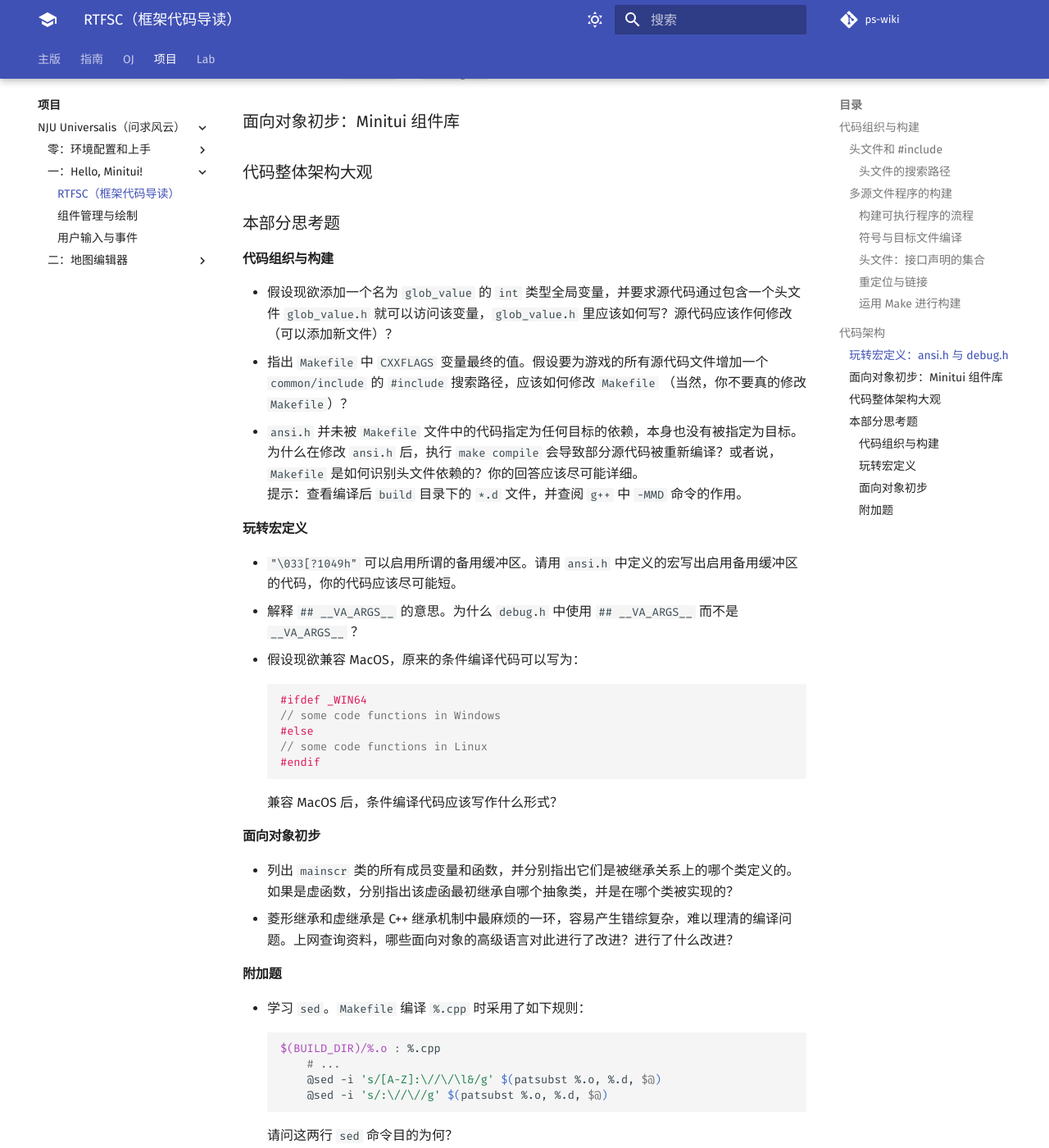
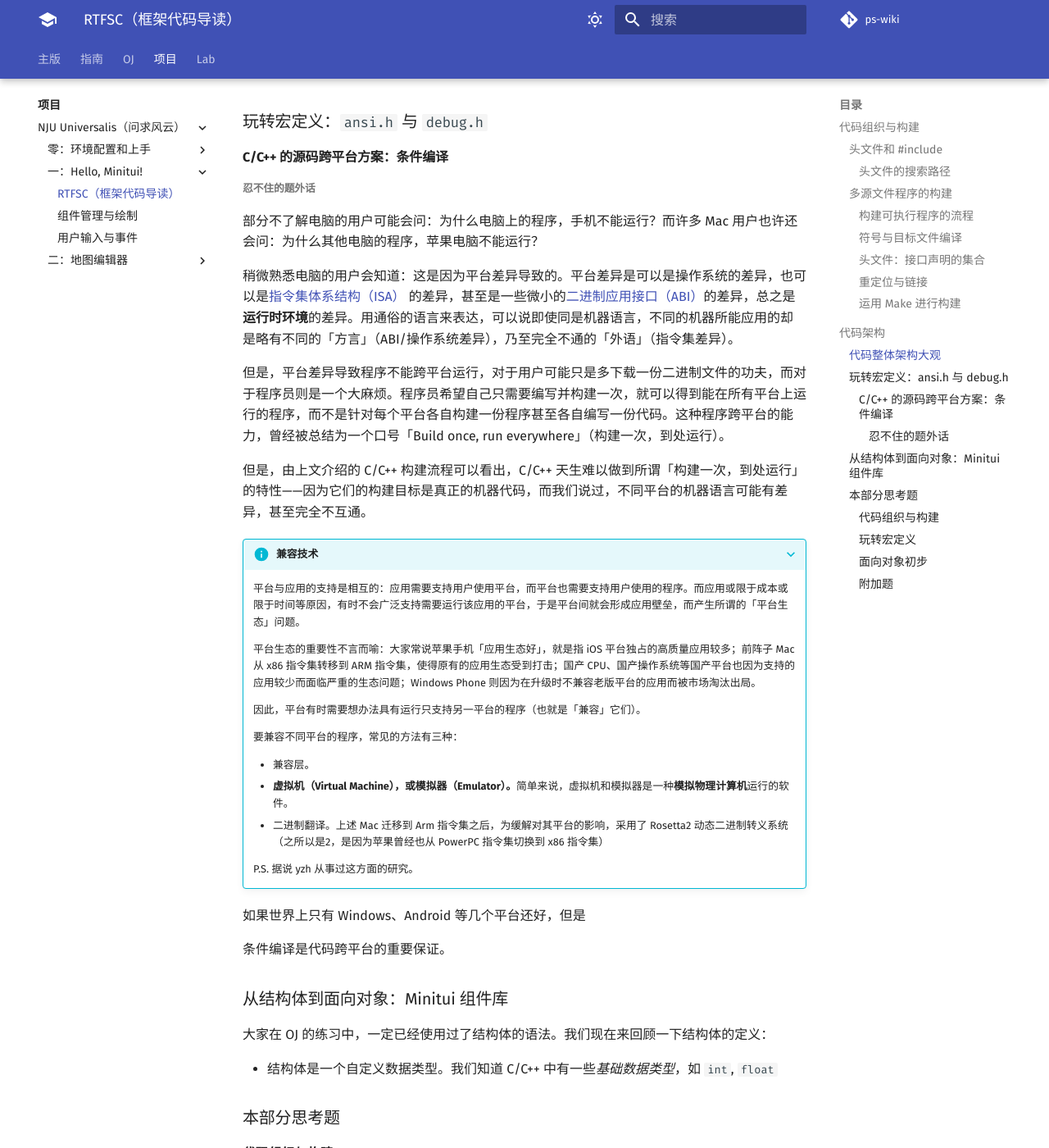
Before and after one commit to PS2023-programming/ps-wiki, an MkDocs documentation site: the page built from docs/program/ps1/1/learn_program.md, in a window 1280 px wide and 1400 px high, scrolled down 5618 px. Shown: the whole window at 82% size. Built offline with MkDocs 1.6.1 and Material for MkDocs 9.7.7, drawn with Linux system fonts in a browser that asks for light colours; comment, search, counter and statistics services are not loaded.

Commit message:
11-23 update

```diff
--- a/docs/program/ps1/1/learn_program.md
+++ b/docs/program/ps1/1/learn_program.md
@@ -181,15 +181,50 @@ int main() {
 
 ## 代码架构
 
+### 代码整体架构大观
+
 ### 玩转宏定义：`ansi.h` 与 `debug.h`
 
+#### C/C++ 的源码跨平台方案：条件编译
+
+##### 忍不住的题外话
+
+部分不了解电脑的用户可能会问：为什么电脑上的程序，手机不能运行？而许多 Mac 用户也许还会问：为什么其他电脑的程序，苹果电脑不能运行？
+
+稍微熟悉电脑的用户会知道：这是因为平台差异导致的。平台差异是可以是操作系统的差异，也可以是[指令集体系结构（ISA）](https://zh.wikipedia.org/wiki/%E6%8C%87%E4%BB%A4%E9%9B%86%E6%9E%B6%E6%A7%8B) 的差异，甚至是一些微小的[二进制应用接口（ABI）](https://zh.wikipedia.org/wiki/%E5%BA%94%E7%94%A8%E4%BA%8C%E8%BF%9B%E5%88%B6%E6%8E%A5%E5%8F%A3)的差异，总之是**运行时环境**的差异。用通俗的语言来表达，可以说即使同是机器语言，不同的机器所能应用的却是略有不同的「方言」（ABI/操作系统差异），乃至完全不通的「外语」（指令集差异）。
+
+但是，平台差异导致程序不能跨平台运行，对于用户可能只是多下载一份二进制文件的功夫，而对于程序员则是一个大麻烦。程序员希望自己只需要编写并构建一次，就可以得到能在所有平台上运行的程序，而不是针对每个平台各自构建一份程序甚至各自编写一份代码。这种程序跨平台的能力，曾经被总结为一个口号「Build once, run everywhere」（构建一次，到处运行）。
+
+但是，由上文介绍的 C/C++ 构建流程可以看出，C/C++ 天生难以做到所谓「构建一次，到处运行」的特性——因为它们的构建目标是真正的机器代码，而我们说过，不同平台的机器语言可能有差异，甚至完全不互通。
+
+???+ info "兼容技术"
+
+    平台与应用的支持是相互的：应用需要支持用户使用平台，而平台也需要支持用户使用的程序。而应用或限于成本或限于时间等原因，有时不会广泛支持需要运行该应用的平台，于是平台间就会形成应用壁垒，而产生所谓的「平台生态」问题。
+
+    平台生态的重要性不言而喻：大家常说苹果手机「应用生态好」，就是指 iOS 平台独占的高质量应用较多；前阵子 Mac 从 x86 指令集转移到 ARM 指令集，使得原有的应用生态受到打击；国产 CPU、国产操作系统等国产平台也因为支持的应用较少而面临严重的生态问题；Windows Phone 则因为在升级时不兼容老版平台的应用而被市场淘汰出局。
+
+    因此，平台有时需要想办法具有运行只支持另一平台的程序（也就是「兼容」它们）。
+
+    要兼容不同平台的程序，常见的方法有三种：
+
+    + 兼容层。
+    + **虚拟机（Virtual Machine），或模拟器（Emulator）。**简单来说，虚拟机和模拟器是一种**模拟物理计算机**运行的软件。
+    + 二进制翻译。上述 Mac 迁移到 Arm 指令集之后，为缓解对其平台的影响，采用了 Rosetta2 动态二进制转义系统（之所以是2，是因为苹果曾经也从 PowerPC 指令集切换到 x86 指令集）
+
+    P.S. 据说 yzh 从事过这方面的研究。
 
 
-### 面向对象初步：Minitui 组件库
+如果世界上只有 Windows、Android 等几个平台还好，但是
 
 
+条件编译是代码跨平台的重要保证。
 
-### 代码整体架构大观
+### 从结构体到面向对象：Minitui 组件库
+
+大家在 OJ 的练习中，一定已经使用过了结构体的语法。我们现在来回顾一下结构体的定义：
+
++ 结构体是一个自定义数据类型。我们知道 C/C++ 中有一些*基础数据类型*，如 `int`, `float`
+
 
 ### 本部分思考题
 
```
